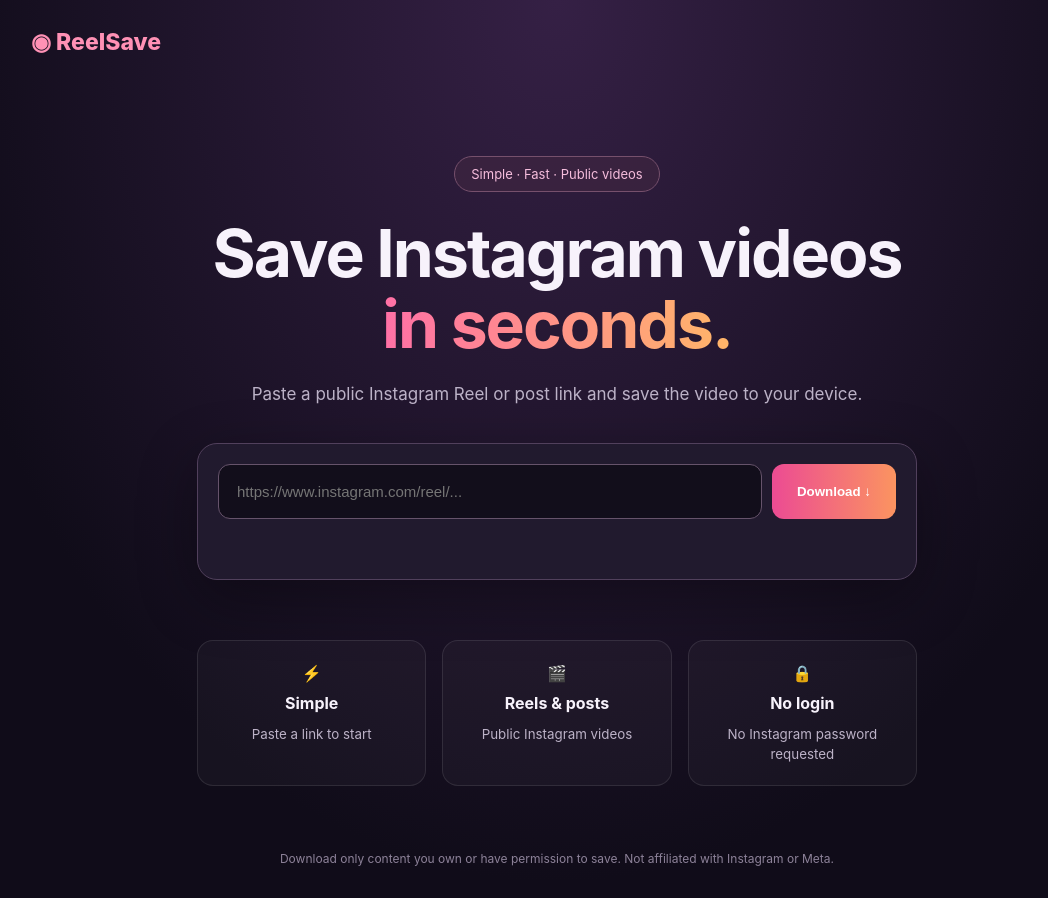
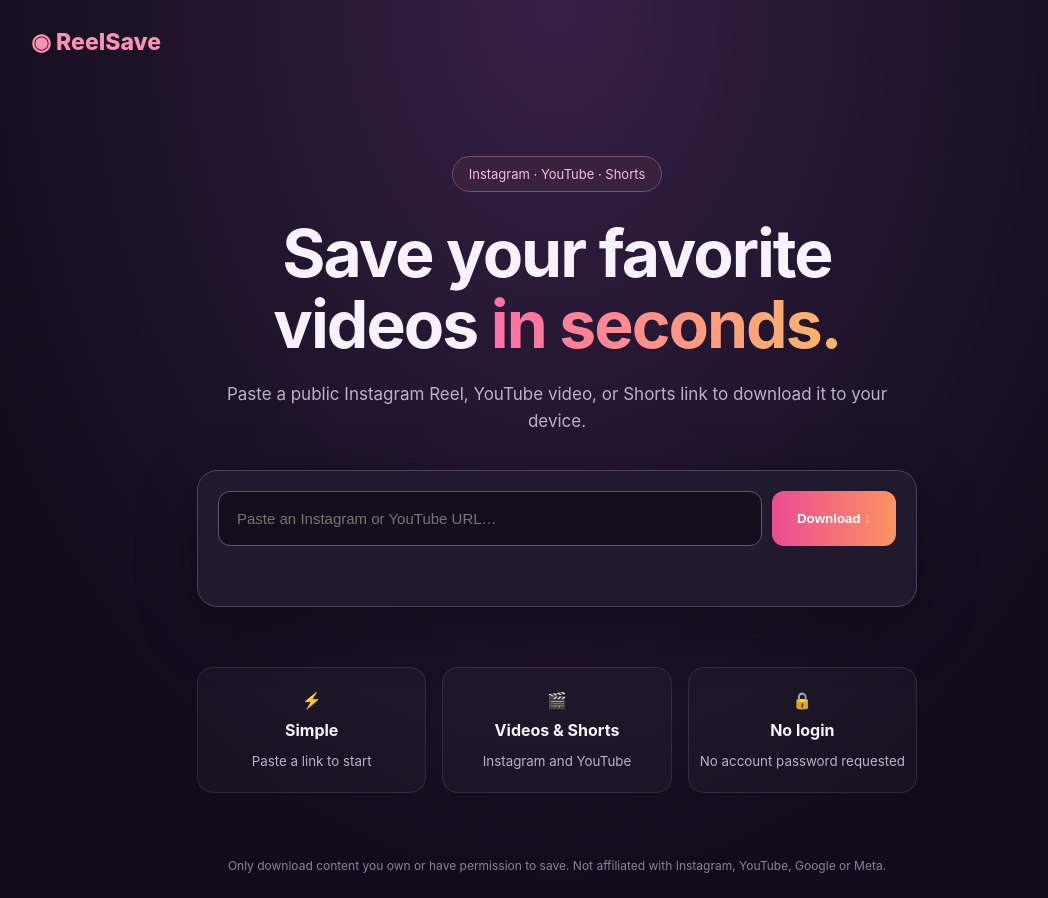
Before and after one commit to isalexlog/instagram-downloader, a plain HTML site: page static/index.html in a window 1280 px wide. Shown: the whole page, without its empty margins (83-1131 px from the left). Drawn offline with Linux system fonts and the light colour scheme.

Commit message:
Support YouTube video and Shorts downloads

```diff
--- a/static/index.html
+++ b/static/index.html
@@ -1,8 +1,6 @@
 <!doctype html>
-<html lang="en">
-<head>
-<meta charset="utf-8"><meta name="viewport" content="width=device-width,initial-scale=1">
-<title>ReelSave — Instagram Video Downloader</title>
+<html lang="en"><head><meta charset="utf-8"><meta name="viewport" content="width=device-width,initial-scale=1">
+<title>ReelSave — Instagram & YouTube Downloader</title>
 <style>
 :root{font-family:Inter,system-ui,sans-serif;color:#f7f2fb;background:#100c19}*{box-sizing:border-box}
 body{margin:0;min-height:100vh;background:radial-gradient(ellipse at top,#352045,#100c19 70%)}
@@ -21,15 +19,13 @@
 .feature strong{display:block;margin:10px 0}.feature small{color:#bcb2c7}
 footer{text-align:center;padding:65px 20px 25px;color:#8d8299;font-size:12px}
 @media(max-width:600px){main{margin-top:5vh}form{flex-direction:column}.features{grid-template-columns:1fr;margin-top:35px}}
-</style>
-</head>
-<body><header>◉ ReelSave</header>
-<main><div class="pill">Simple · Fast · Public videos</div>
-<h1>Save Instagram videos <span>in seconds.</span></h1>
-<p>Paste a public Instagram Reel or post link and save the video to your device.</p>
-<section class="panel"><form id="form"><input id="url" type="url" required placeholder="https://www.instagram.com/reel/..." aria-label="Instagram URL"><button id="btn">Download ↓</button></form><div id="status" role="status" aria-live="polite"></div></section>
-<div class="features"><div class="feature">⚡<strong>Simple</strong><small>Paste a link to start</small></div><div class="feature">🎬<strong>Reels & posts</strong><small>Public Instagram videos</small></div><div class="feature">🔒<strong>No login</strong><small>No Instagram password requested</small></div></div>
-</main><footer>Download only content you own or have permission to save. Not affiliated with Instagram or Meta.</footer>
+</style></head><body><header>◉ ReelSave</header>
+<main><div class="pill">Instagram · YouTube · Shorts</div>
+<h1>Save your favorite videos <span>in seconds.</span></h1>
+<p>Paste a public Instagram Reel, YouTube video, or Shorts link to download it to your device.</p>
+<section class="panel"><form id="form"><input id="url" type="url" required placeholder="Paste an Instagram or YouTube URL…" aria-label="Video URL"><button id="btn">Download ↓</button></form><div id="status" role="status" aria-live="polite"></div></section>
+<div class="features"><div class="feature">⚡<strong>Simple</strong><small>Paste a link to start</small></div><div class="feature">🎬<strong>Videos & Shorts</strong><small>Instagram and YouTube</small></div><div class="feature">🔒<strong>No login</strong><small>No account password requested</small></div></div>
+</main><footer>Only download content you own or have permission to save. Not affiliated with Instagram, YouTube, Google or Meta.</footer>
 <script>
 const form=document.querySelector("#form"),input=document.querySelector("#url"),status=document.querySelector("#status"),btn=document.querySelector("#btn");
 form.addEventListener("submit",async e=>{
@@ -38,7 +34,7 @@
 const res=await fetch("/api/download",{method:"POST",headers:{"Content-Type":"application/json"},body:JSON.stringify({url:input.value.trim()})});
 if(!res.ok){const error=await res.json().catch(()=>({detail:"Download failed"}));throw Error(typeof error.detail==="string"?error.detail:"Download failed");}
 const blob=await res.blob(),url=URL.createObjectURL(blob),a=document.createElement("a");
-a.href=url;a.download=(res.headers.get("content-disposition")?.match(/filename="?([^";]+)/)?.[1])||"instagram-video.mp4";
+a.href=url;a.download=(res.headers.get("content-disposition")?.match(/filename="?([^";]+)/)?.[1])||"video.mp4";
 document.body.append(a);a.click();a.remove();setTimeout(()=>URL.revokeObjectURL(url),60000);status.textContent="Download ready!";
 }catch(err){status.textContent=err.message;}finally{btn.disabled=false;btn.textContent="Download ↓";}
 });
```
